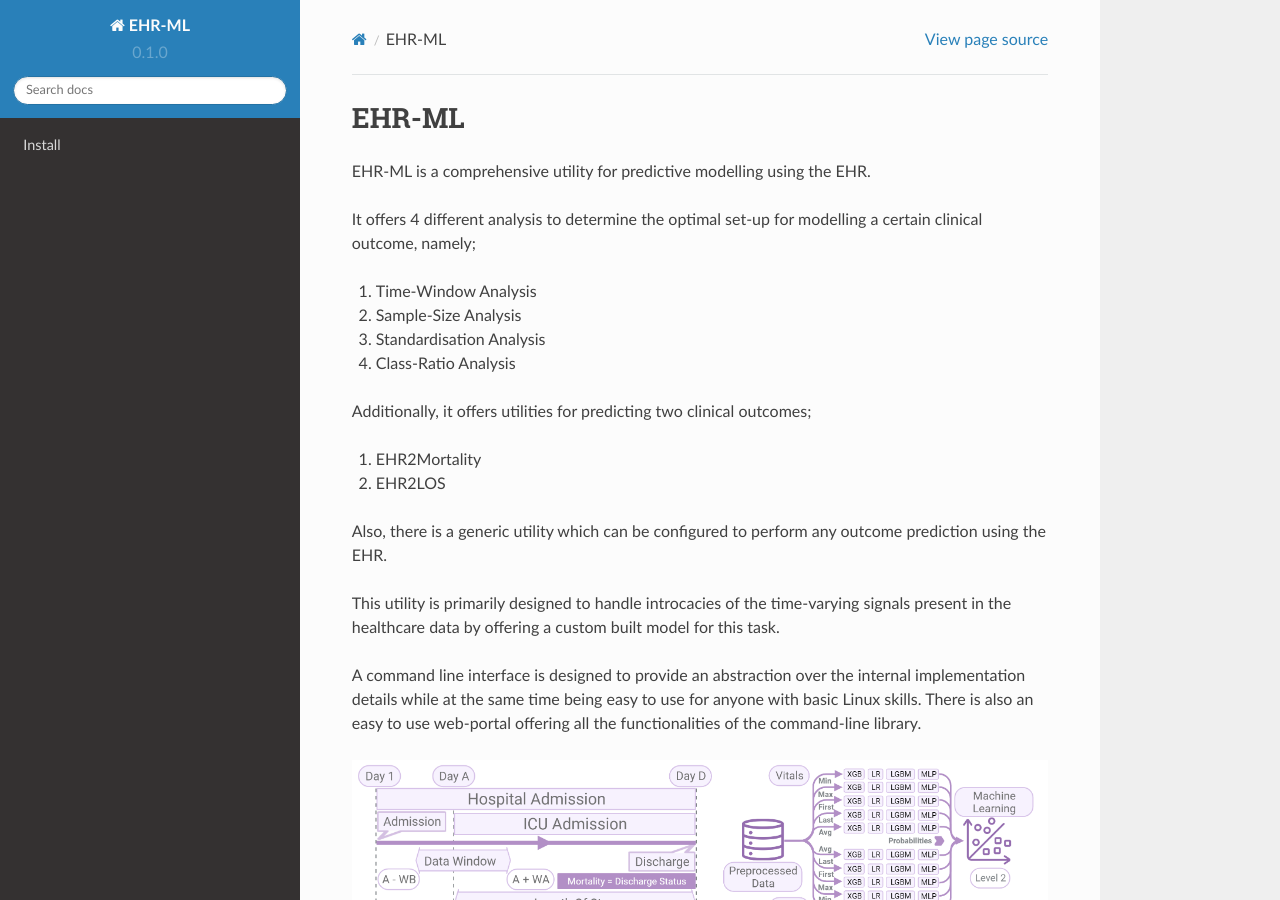
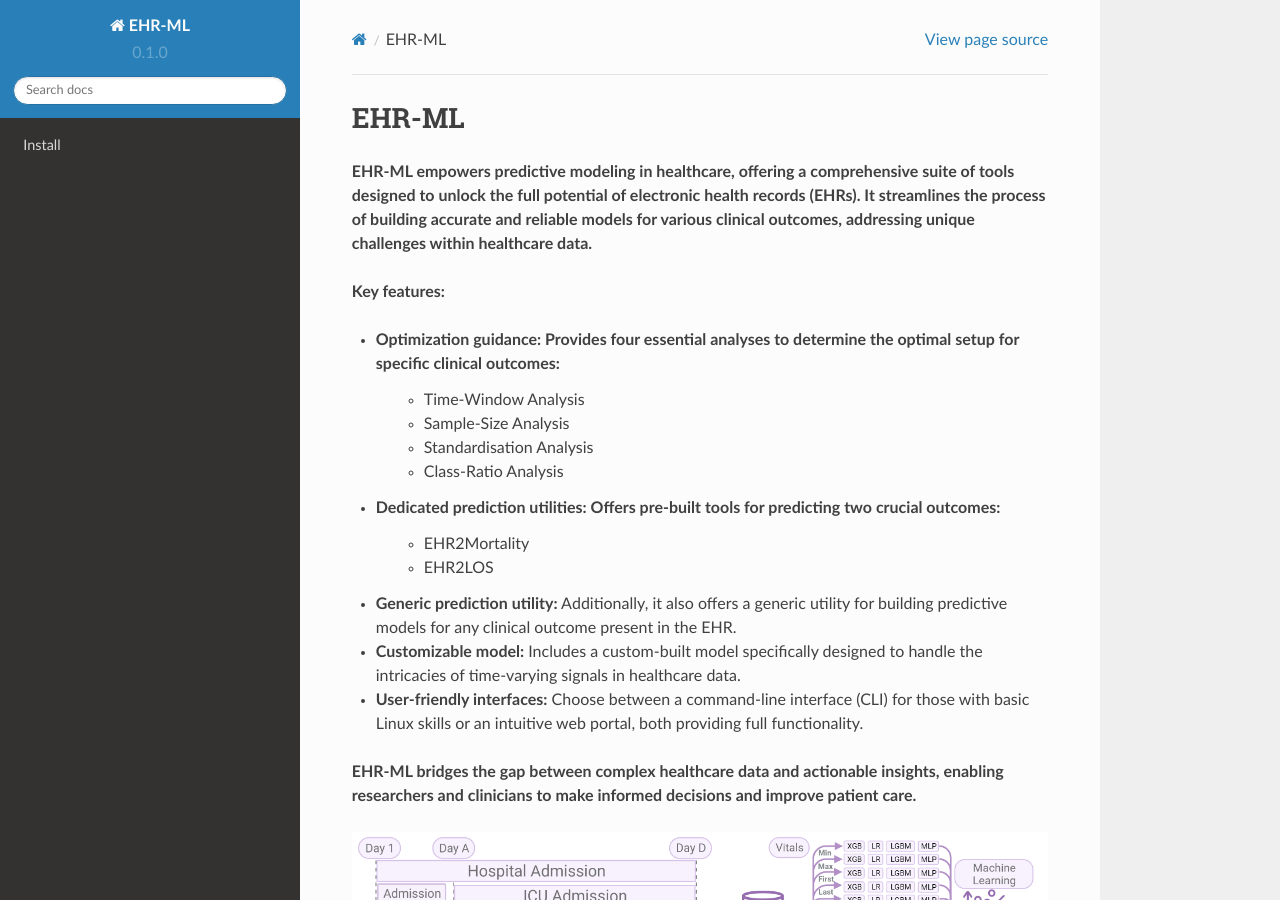
Before and after one commit to ryashpal/EHR-ML-Tutorials, a Sphinx documentation site: the page built from docs/source/index.rst, in a window 1280 px wide and 900 px high. Built offline with Sphinx 7.4.7 and the Read the Docs theme 2.0.0, drawn with Linux system fonts in a browser that asks for light colours.

Commit message:
Update index.rst

```diff
--- a/docs/source/index.rst
+++ b/docs/source/index.rst
@@ -1,25 +1,27 @@
 EHR-ML
 ======
 
-EHR-ML is a comprehensive utility for predictive modelling using the EHR.
+**EHR-ML empowers predictive modeling in healthcare, offering a comprehensive suite of tools designed to unlock the full potential of electronic health records (EHRs). It streamlines the process of building accurate and reliable models for various clinical outcomes, addressing unique challenges within healthcare data.**
 
-It offers 4 different analysis to determine the optimal set-up for modelling a certain clinical outcome, namely;
+**Key features:**
 
-1. Time-Window Analysis
-2. Sample-Size Analysis
-3. Standardisation Analysis
-4. Class-Ratio Analysis
+- **Optimization guidance:** Provides four essential analyses to determine the optimal setup for specific clinical outcomes:
+    - Time-Window Analysis
+    - Sample-Size Analysis
+    - Standardisation Analysis
+    - Class-Ratio Analysis
 
-Additionally, it offers utilities for predicting two clinical outcomes;
+- **Dedicated prediction utilities:** Offers pre-built tools for predicting two crucial outcomes:
+    - EHR2Mortality
+    - EHR2LOS
 
-1. EHR2Mortality
-2. EHR2LOS
+- **Generic prediction utility:** Additionally, it also offers a generic utility for building predictive models for any clinical outcome present in the EHR.
 
-Also, there is a generic utility which can be configured to perform any outcome prediction using the EHR.
+- **Customizable model:** Includes a custom-built model specifically designed to handle the intricacies of time-varying signals in healthcare data.
 
-This utility is primarily designed to handle introcacies of the time-varying signals present in the healthcare data by offering a custom built model for this task.
+- **User-friendly interfaces:** Choose between a command-line interface (CLI) for those with basic Linux skills or an intuitive web portal, both providing full functionality.
 
-A command line interface is designed to provide an abstraction over the internal implementation details while at the same time being easy to use for anyone with basic Linux skills. There is also an easy to use web-portal offering all the functionalities of the command-line library.
+**EHR-ML bridges the gap between complex healthcare data and actionable insights, enabling researchers and clinicians to make informed decisions and improve patient care.**
 
 .. image:: images/ehr_ml_methods.png
 
```
